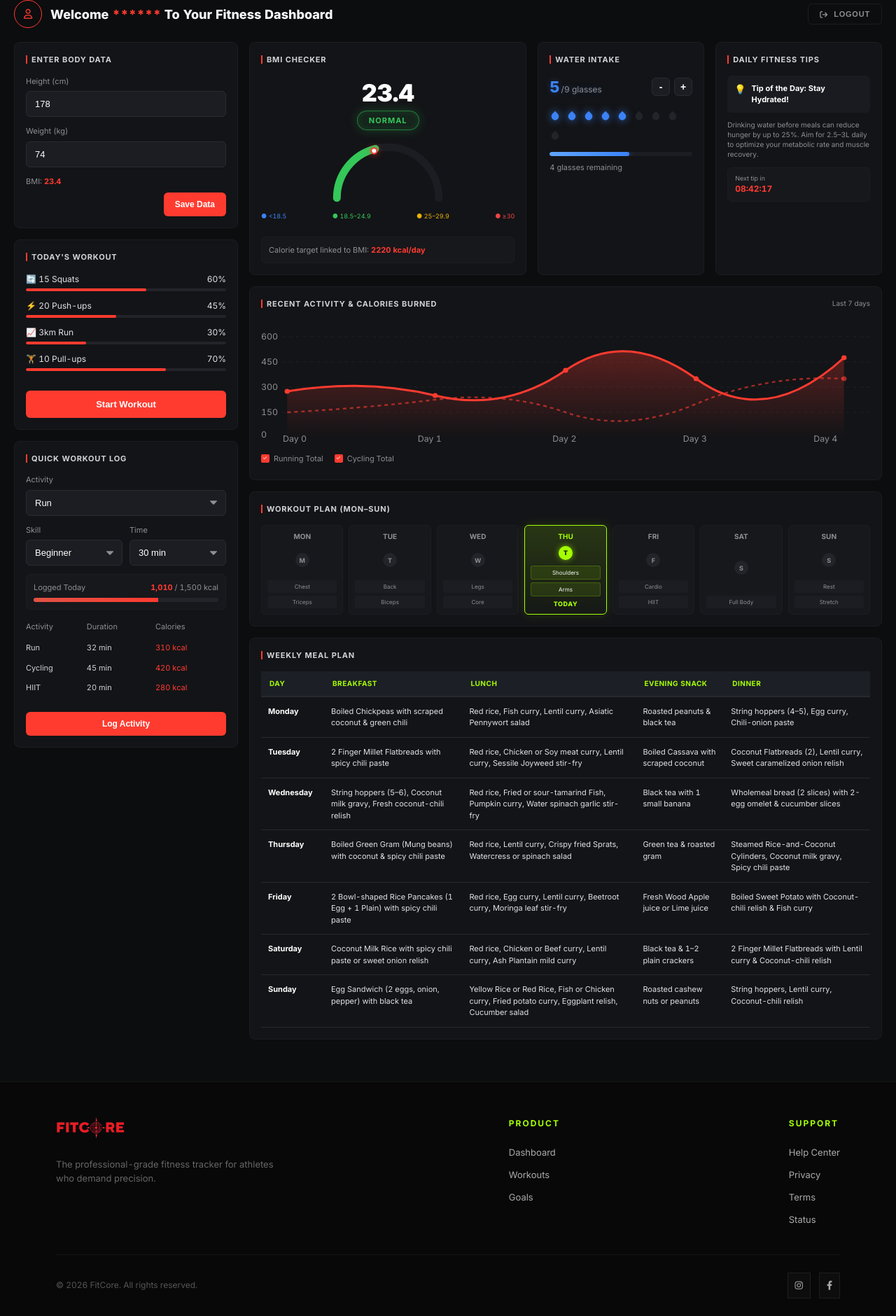
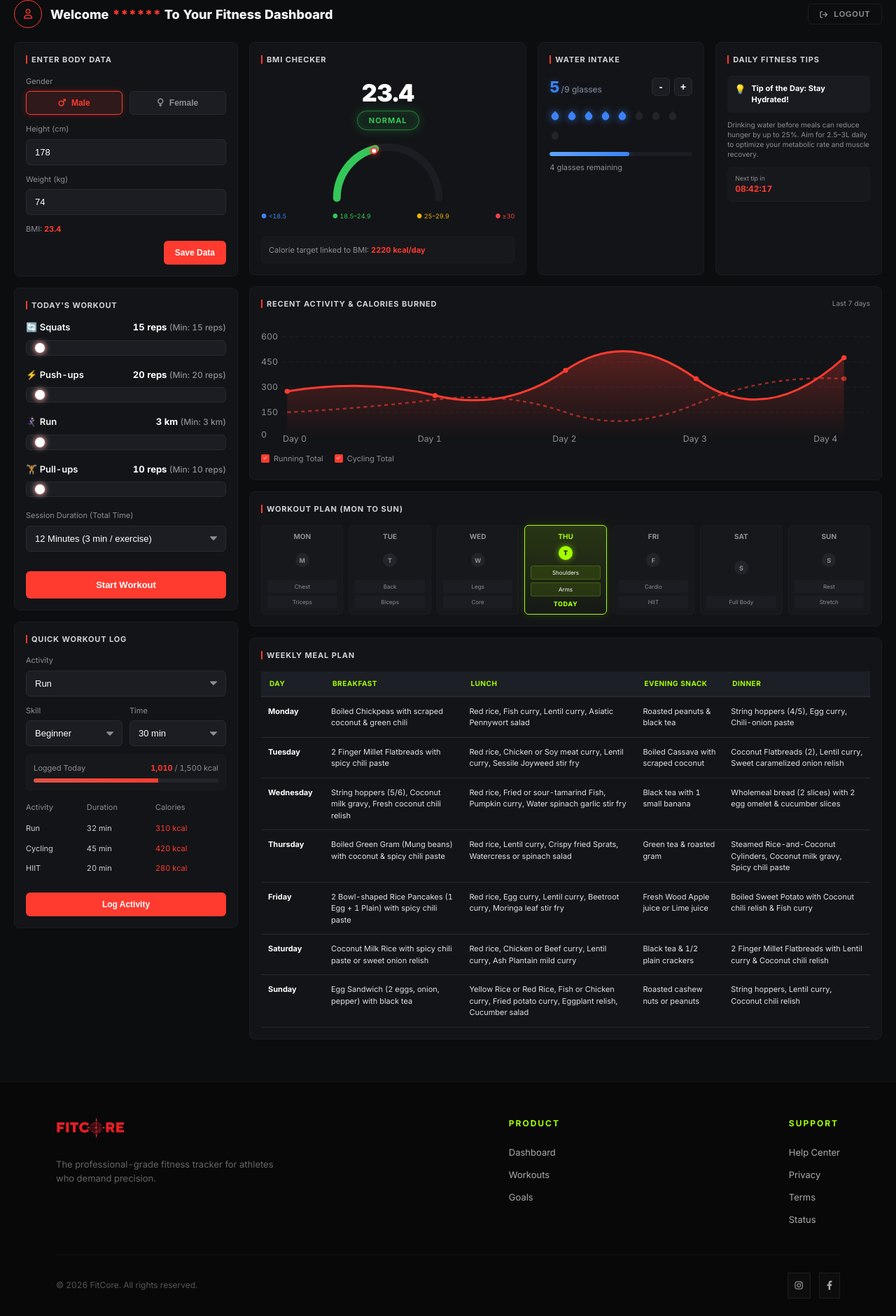
Before and after one commit to anuja77-lakshan/Fitness_Tracker, a PHP site: page /Dashboard.html in a window 1280 px wide. Shown: the part 79-1959 px from the top of the page at 70% size. Run offline with PHP 8.4, Linux system fonts and the light colour scheme.

Commit message:
Updated dashboard to calculate BMI based on gender, added custom slider to todays workout and added a workout session timer modal.

```diff
--- a/Dashboard.html
+++ b/Dashboard.html
@@ -48,9 +48,18 @@
       <div class="left-column">
 
         <!-- Enter the Body Data -->
-        <div class="card">
+                <div class="card">
           <div class="card-header">Enter Body Data</div>
 
+          <label>Gender</label>
+          <div class="gender-toggle-group">
+            <button type="button" class="gender-btn active" data-gender="male" id="genderMale">
+              <i class="fa-solid fa-mars"></i> Male
+            </button>
+            <button type="button" class="gender-btn" data-gender="female" id="genderFemale">
+              <i class="fa-solid fa-venus"></i> Female
+            </button>
+          </div>
           <label for="heightInput">Height (cm)</label>
           <input type="number" id="heightInput" placeholder="e.g. 178" min="50" max="250">
 
@@ -68,50 +77,22 @@
         <div class="card">
           <div class="card-header">Today's Workout</div>
 
-          <div class="workout-item">
-            <div class="workout-info">
-              <span class="workout-name">🔄 15 Squats</span>
-              <span>60%</span>
-            </div>
-            <div class="workout-progress-bar">
-              <div class="workout-progress-fill" style="width: 60%;"></div>
-            </div>
-          </div>
+          <div id="workoutListContainer"></div>
 
-          <div class="workout-item">
-            <div class="workout-info">
-              <span class="workout-name">⚡ 20 Push-ups</span>
-              <span>45%</span>
-            </div>
-            <div class="workout-progress-bar">
-              <div class="workout-progress-fill" style="width: 45%;"></div>
-            </div>
-          </div>
-
-          <div class="workout-item">
-            <div class="workout-info">
-              <span class="workout-name">📈 3km Run</span>
-              <span>30%</span>
-            </div>
-            <div class="workout-progress-bar">
-              <div class="workout-progress-fill" style="width: 30%;"></div>
-            </div>
-          </div>
-
-          <div class="workout-item">
-            <div class="workout-info">
-              <span class="workout-name">🏋️ 10 Pull-ups</span>
-              <span>70%</span>
-            </div>
-            <div class="workout-progress-bar">
-              <div class="workout-progress-fill" style="width: 70%;"></div>
-            </div>
+          <div class="session-time-container">
+            <label for="sessionTimeSelect">Session Duration (Total Time)</label>
+            <select id="sessionTimeSelect">
+              <option value="4">4 Minutes (1 min / exercise)</option>
+              <option value="8">8 Minutes (2 min / exercise)</option>
+              <option value="12" selected>12 Minutes (3 min / exercise)</option>
+              <option value="16">16 Minutes (4 min / exercise)</option>
+              <option value="20">20 Minutes (5 min / exercise)</option>
+            </select>
           </div>
 
           <button class="btn btn-full start-workout-btn">Start Workout</button>
         </div>
 
-        <!-- Quick Workout Log -->
         <div class="card">
           <div class="card-header">Quick Workout Log</div>
 
@@ -328,7 +309,7 @@
 
         <!-- Workout Plan -->
         <div class="card">
-          <div class="card-header">Workout Plan (Mon–Sun)</div>
+          <div class="card-header">Workout Plan (Mon to Sun)</div>
           <div class="days-grid">
 
             <div class="day-card">
@@ -417,21 +398,21 @@
                   <td>Boiled Chickpeas with scraped coconut & green chili</td>
                   <td>Red rice, Fish curry, Lentil curry, Asiatic Pennywort salad</td>
                   <td>Roasted peanuts & black tea</td>
-                  <td>String hoppers (4–5), Egg curry, Chili-onion paste</td>
+                  <td>String hoppers (4/5), Egg curry, Chili-onion paste</td>
                 </tr>
                 <tr>
                   <td class="day-col">Tuesday</td>
                   <td>2 Finger Millet Flatbreads with spicy chili paste</td>
-                  <td>Red rice, Chicken or Soy meat curry, Lentil curry, Sessile Joyweed stir-fry</td>
+                  <td>Red rice, Chicken or Soy meat curry, Lentil curry, Sessile Joyweed stir fry</td>
                   <td>Boiled Cassava with scraped coconut</td>
                   <td>Coconut Flatbreads (2), Lentil curry, Sweet caramelized onion relish</td>
                 </tr>
                 <tr>
                   <td class="day-col">Wednesday</td>
-                  <td>String hoppers (5–6), Coconut milk gravy, Fresh coconut-chili relish</td>
-                  <td>Red rice, Fried or sour-tamarind Fish, Pumpkin curry, Water spinach garlic stir-fry</td>
+                  <td>String hoppers (5/6), Coconut milk gravy, Fresh coconut chili relish</td>
+                  <td>Red rice, Fried or sour-tamarind Fish, Pumpkin curry, Water spinach garlic stir fry</td>
                   <td>Black tea with 1 small banana</td>
-                  <td>Wholemeal bread (2 slices) with 2-egg omelet & cucumber slices</td>
+                  <td>Wholemeal bread (2 slices) with 2 egg omelet & cucumber slices</td>
                 </tr>
                 <tr>
                   <td class="day-col">Thursday</td>
@@ -443,23 +424,23 @@
                 <tr>
                   <td class="day-col">Friday</td>
                   <td>2 Bowl-shaped Rice Pancakes (1 Egg + 1 Plain) with spicy chili paste</td>
-                  <td>Red rice, Egg curry, Lentil curry, Beetroot curry, Moringa leaf stir-fry</td>
+                  <td>Red rice, Egg curry, Lentil curry, Beetroot curry, Moringa leaf stir fry</td>
                   <td>Fresh Wood Apple juice or Lime juice</td>
-                  <td>Boiled Sweet Potato with Coconut-chili relish & Fish curry</td>
+                  <td>Boiled Sweet Potato with Coconut chili relish & Fish curry</td>
                 </tr>
                 <tr>
                   <td class="day-col">Saturday</td>
                   <td>Coconut Milk Rice with spicy chili paste or sweet onion relish</td>
                   <td>Red rice, Chicken or Beef curry, Lentil curry, Ash Plantain mild curry</td>
-                  <td>Black tea & 1–2 plain crackers</td>
-                  <td>2 Finger Millet Flatbreads with Lentil curry & Coconut-chili relish</td>
+                  <td>Black tea & 1/2 plain crackers</td>
+                  <td>2 Finger Millet Flatbreads with Lentil curry & Coconut chili relish</td>
                 </tr>
                 <tr>
                   <td class="day-col">Sunday</td>
                   <td>Egg Sandwich (2 eggs, onion, pepper) with black tea</td>
                   <td>Yellow Rice or Red Rice, Fish or Chicken curry, Fried potato curry, Eggplant relish, Cucumber salad</td>
                   <td>Roasted cashew nuts or peanuts</td>
-                  <td>String hoppers, Lentil curry, Coconut-chili relish</td>
+                  <td>String hoppers, Lentil curry, Coconut chili relish</td>
                 </tr>
               </tbody>
             </table>
@@ -506,6 +487,27 @@
       </div>
     </div>
   </footer>
+  <div id="workoutTimerModal" class="workout-modal-overlay">
+  <div class="workout-modal-card">
+    <div class="modal-badge" id="modalWorkoutStep">EXERCISE 1 OF 4</div>
+    <h2 class="modal-workout-title" id="modalWorkoutTitle">🔄 15 Squats</h2>
+    <div class="modal-target-info" id="modalWorkoutTarget">Target: 15 reps</div>
+
+    <div class="modal-timer-circle">
+      <svg class="timer-svg" viewBox="0 0 160 160">
+        <circle cx="80" cy="80" r="70" class="timer-bg-track"></circle>
+        <circle cx="80" cy="80" r="70" id="timerActiveCircle" class="timer-active-track"></circle>
+      </svg>
+      <div class="modal-time-display" id="modalTimeDisplay">00:00</div>
+    </div>
+
+    <div class="modal-actions">
+      <button type="button" class="btn btn-pause" id="modalPauseBtn">Pause</button>
+      <button type="button" class="btn btn-skip" id="modalNextBtn">Next Exercise ➔</button>
+    </div>
+    <button type="button" class="btn-modal-close" id="modalCloseBtn">✕ End Session</button>
+  </div>
+</div>
 
   <script src="javascript/dashboard.js"></script>
 </body>
--- a/css/dashboard.css
+++ b/css/dashboard.css
@@ -272,36 +272,6 @@ input:focus, select:focus {
   display: flex;
   justify-content: flex-end;
   margin-top: 8px;
-}
-
-.workout-item {
-  margin-bottom: 12px;
-}
-
-.workout-info {
-  display: flex;
-  justify-content: space-between;
-  font-size: 12px;
-  margin-bottom: 4px;
-}
-
-.workout-name {
-  display: flex;
-  align-items: center;
-  gap: 6px;
-}
-
-.workout-progress-bar {
-  height: 4px;
-  background-color: #23242a;
-  border-radius: 2px;
-  overflow: hidden;
-}
-
-.workout-progress-fill {
-  height: 100%;
-  background-color: var(--accent-red);
-  border-radius: 2px;
 }
 
 .start-workout-btn {
@@ -1017,3 +987,236 @@ footer {
     grid-template-columns: repeat(2, 1fr) !important;
   }
 }
+.gender-toggle-group {
+  display: flex;
+  gap: 10px;
+  margin-bottom: 12px;
+}
+
+.gender-btn {
+  flex: 1;
+  display: flex;
+  align-items: center;
+  justify-content: center;
+  gap: 8px;
+  padding: 9px 12px;
+  background-color: var(--input-bg);
+  border: 1px solid var(--input-border);
+  color: var(--text-muted);
+  border-radius: 6px;
+  font-size: 12px;
+  font-weight: 600;
+  cursor: pointer;
+  transition: all 0.25s ease;
+}
+
+.gender-btn:hover {
+  border-color: var(--accent-red);
+  color: var(--text-light);
+}
+
+.gender-btn.active {
+  background: rgba(255, 59, 48, 0.12);
+  border-color: var(--accent-red);
+  color: var(--accent-red);
+  box-shadow: 0 0 10px rgba(255, 59, 48, 0.25);
+}
+
+/* Dynamic slider */
+.workout-item {
+  margin-bottom: 18px;
+}
+
+.workout-info {
+  display: flex;
+  justify-content: space-between;
+  align-items: center;
+  margin-bottom: 8px;
+  font-size: 13px;
+}
+
+.workout-name {
+  color: #f8f9fa;
+  font-weight: 600;
+  display: flex;
+  align-items: center;
+  gap: 6px;
+}
+
+.workout-percentage strong {
+  color: #ffffff;
+  font-size: 13px;
+  font-weight: 700;
+}
+
+.workout-percentage .min-val {
+  color: #8e8e93;
+  font-size: 12px;
+  font-weight: 500;
+}
+
+.workout-slider {
+  -webkit-appearance: none;
+  appearance: none;
+  width: 100%;
+  height: 22px;
+  background: linear-gradient(to right, #ff3b30 0%, #ff3b30 var(--progress, 0%), #1c1d22 var(--progress, 0%), #1c1d22 100%);
+  border: 1px solid #2a2b32;
+  border-radius: 6px;
+  outline: none;
+  cursor: pointer;
+  margin: 0;
+  display: block;
+  transition: border-color 0.2s;
+}
+
+.workout-slider:hover {
+  border-color: rgba(255, 59, 48, 0.5);
+}
+
+.workout-slider::-webkit-slider-thumb {
+  -webkit-appearance: none;
+  appearance: none;
+  width: 14px;
+  height: 14px;
+  border-radius: 50%;
+  background: #ffffff;
+  box-shadow: 0 0 10px rgba(255, 255, 255, 0.8), 0 0 6px rgba(255, 59, 48, 0.8);
+  cursor: pointer;
+  transition: transform 0.15s ease;
+}
+
+.workout-slider::-moz-range-thumb {
+  width: 14px;
+  height: 14px;
+  border-radius: 50%;
+  background: #ffffff;
+  border: none;
+  box-shadow: 0 0 10px rgba(255, 255, 255, 0.8), 0 0 6px rgba(255, 59, 48, 0.8);
+  cursor: pointer;
+}
+
+.workout-slider::-webkit-slider-thumb:hover {
+  transform: scale(1.2);
+}
+
+/* Timer Modal */
+.workout-modal-overlay {
+  position: fixed;
+  top: 0;
+  left: 0;
+  width: 100vw;
+  height: 100vh;
+  background: rgba(8, 8, 10, 0.88);
+  backdrop-filter: blur(12px);
+  display: none;
+  align-items: center;
+  justify-content: center;
+  z-index: 9999;
+}
+
+.workout-modal-overlay.active {
+  display: flex;
+}
+
+.workout-modal-card {
+  background: #131417;
+  border: 1px solid #1c1d22;
+  border-radius: 16px;
+  padding: 30px 24px;
+  width: 90%;
+  max-width: 380px;
+  text-align: center;
+  box-shadow: 0 15px 35px rgba(0, 0, 0, 0.7), 0 0 30px rgba(255, 59, 48, 0.15);
+}
+
+.modal-badge {
+  display: inline-block;
+  font-size: 10px;
+  font-weight: 800;
+  letter-spacing: 1px;
+  color: var(--accent-red);
+  background: rgba(255, 59, 48, 0.12);
+  border: 1px solid var(--accent-red);
+  padding: 4px 12px;
+  border-radius: 20px;
+  margin-bottom: 12px;
+}
+
+.modal-workout-title {
+  font-size: 18px;
+  font-weight: 800;
+  color: var(--text-light);
+  margin-bottom: 4px;
+}
+
+.modal-target-info {
+  font-size: 12px;
+  color: var(--text-muted);
+  margin-bottom: 20px;
+}
+
+.modal-timer-circle {
+  position: relative;
+  width: 160px;
+  height: 160px;
+  margin: 0 auto 24px;
+  display: flex;
+  align-items: center;
+  justify-content: center;
+}
+
+.timer-svg {
+  width: 100%;
+  height: 100%;
+  transform: rotate(-90deg);
+}
+
+.timer-bg-track {
+  fill: none;
+  stroke: #1c1d22;
+  stroke-width: 8;
+}
+
+.timer-active-track {
+  fill: none;
+  stroke: var(--accent-red);
+  stroke-width: 8;
+  stroke-linecap: round;
+  stroke-dasharray: 439.8;
+  stroke-dashoffset: 0;
+  transition: stroke-dashoffset 1s linear;
+}
+
+.modal-time-display {
+  position: absolute;
+  font-size: 32px;
+  font-weight: 900;
+  color: var(--text-light);
+}
+
+.modal-actions {
+  display: flex;
+  gap: 10px;
+  margin-bottom: 14px;
+}
+
+.btn-pause {
+  flex: 1;
+  background: #1c1d22;
+  color: var(--text-light);
+  border: 1px solid var(--input-border);
+}
+
+.btn-skip {
+  flex: 1.3;
+}
+
+.btn-modal-close {
+  background: transparent;
+  border: none;
+  color: var(--text-muted);
+  font-size: 11px;
+  font-weight: 600;
+  cursor: pointer;
+}
```
Also changed, not shown: Javascript/dashboard.js (+238 -30 lines).
